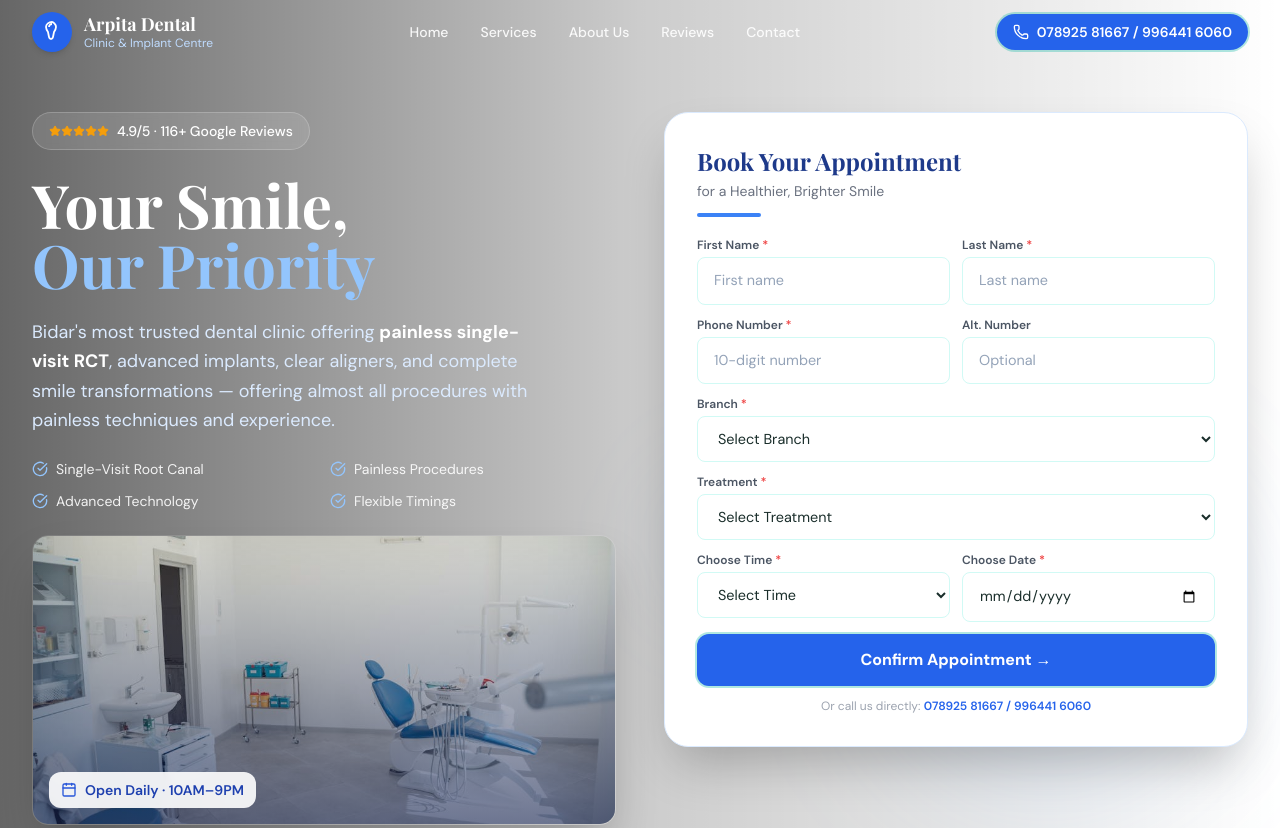
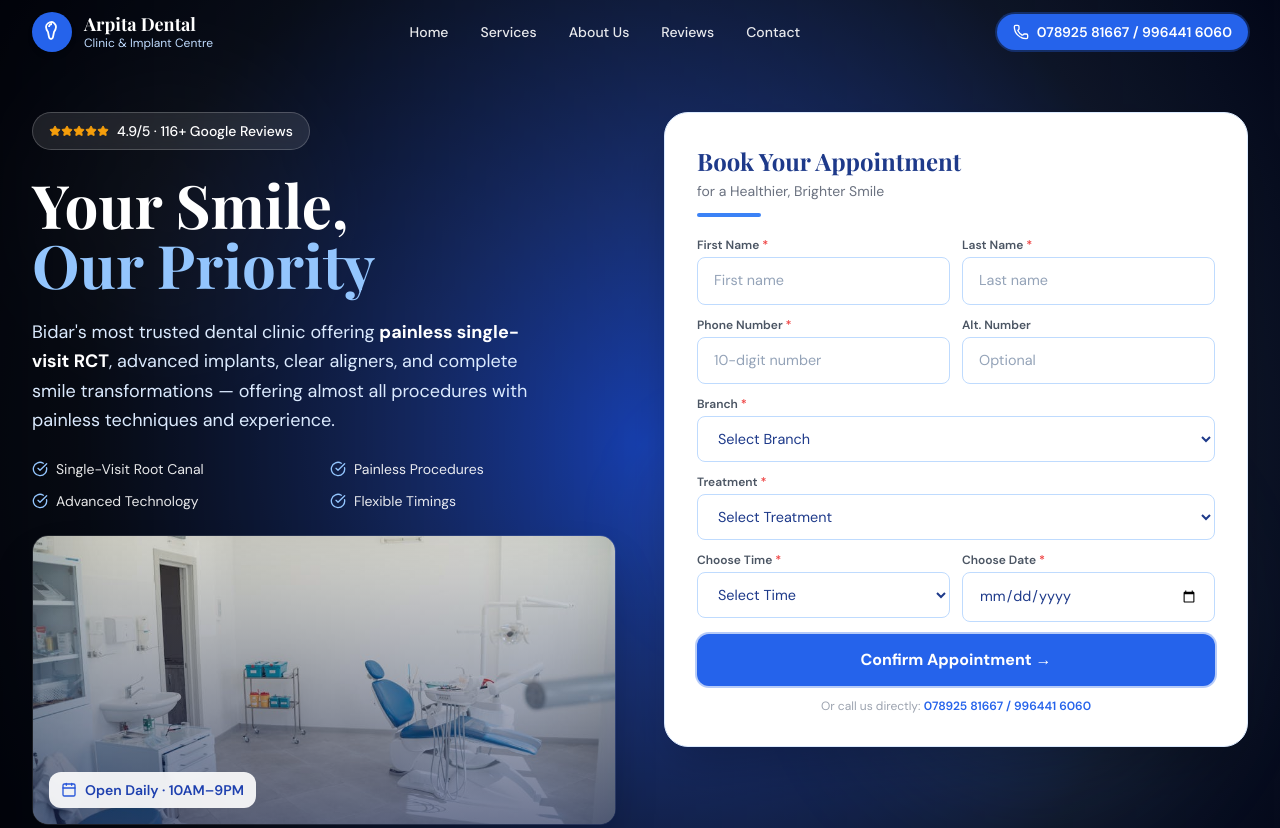
Before and after one commit to saichandra0705/Arpita_Dental_Clinic_-_Implant_Centre, a plain HTML site: page index.html in a window 1280 px wide. Shown: the top 828 px of the page. Drawn offline with nearby package versions, Linux system fonts and the light colour scheme.

Commit message:
Refactor styles for form, navbar, and animations
Updated form styles, navbar hover effects, and added new animations for hero section.

```diff
--- a/styles.css
+++ b/styles.css
@@ -2,32 +2,29 @@
 * { box-sizing: border-box; }
 html { scroll-behavior: smooth; }
 
-/* Custom Utilities that Tailwind CDN doesn't immediately grasp */
+/* Custom Utilities */
 .hero-gradient { background: linear-gradient(135deg, #042f2e 0%, #0d7a72 40%, #14b8a6 100%); }
 
-.card-hover { transition: transform 0.3s ease, box-shadow 0.3s ease; }
-.card-hover:hover { transform: translateY(-6px); box-shadow: 0 20px 40px rgba(13, 122, 114, 0.15); }
-
-/* Form Styles */
+/* --- Form Styles (Color-matched to Blue Theme) --- */
 .form-input {
   width: 100%;
   padding: 0.75rem 1rem;
-  border: 1.5px solid #d1faf5;
+  border: 1.5px solid #bfdbfe; /* Tailwind blue-200 */
   border-radius: 8px;
-  background: rgba(255,255,255,0.95);
-  color: #1a2e2b;
+  background: rgba(255, 255, 255, 0.95);
+  color: #1e3a8a; /* Tailwind blue-900 */
   font-family: 'DM Sans', sans-serif;
   font-size: 0.9rem;
   outline: none;
   transition: border-color 0.2s, box-shadow 0.2s;
 }
 .form-input:focus {
-  border-color: #0d7a72;
-  box-shadow: 0 0 0 3px rgba(13, 122, 114, 0.1);
+  border-color: #2563eb; /* Tailwind blue-600 */
+  box-shadow: 0 0 0 3px rgba(37, 99, 235, 0.1);
 }
 .form-input::placeholder { color: #94a3b8; }
 
-/* Navbar links hover state */
+/* --- Navbar links hover state --- */
 .nav-link { position: relative; }
 .nav-link::after {
   content: '';
@@ -36,25 +33,84 @@
   left: 0;
   width: 0;
   height: 2px;
-  background: #14b8a6;
+  background: #3b82f6; /* Tailwind blue-500 */
   transition: width 0.3s ease;
 }
 .nav-link:hover::after { width: 100%; }
 
-/* Pulse Animation for CTA Buttons */
-@keyframes pulse-teal {
-  0%, 100% { box-shadow: 0 0 0 0 rgba(20, 184, 166, 0.4); }
-  50% { box-shadow: 0 0 0 12px rgba(20, 184, 166, 0); }
+/* --- Pulse Animation for CTA Buttons --- */
+@keyframes pulse-blue {
+  0%, 100% { box-shadow: 0 0 0 0 rgba(37, 99, 235, 0.4); }
+  50% { box-shadow: 0 0 0 12px rgba(37, 99, 235, 0); }
 }
-.pulse-btn { animation: pulse-teal 2.5s infinite; }
+.pulse-btn { animation: pulse-blue 2.5s infinite; }
 
-/* Custom Scroll Reveal Animation (Replaces Framer Motion) */
+/* --- Card Hover Effects --- */
+.card-hover {
+  transition: transform 0.4s ease, box-shadow 0.4s ease, border-color 0.4s ease;
+}
+.card-hover:hover {
+  transform: translateY(-8px);
+  box-shadow: 0 20px 25px -5px rgba(29, 78, 216, 0.1), 0 8px 10px -6px rgba(29, 78, 216, 0.1);
+  border-color: #bfdbfe;
+}
+
+/* --- Scroll Reveal Animation --- */
+/* (Updated to .active to match the JavaScript logic) */
 .scroll-reveal {
   opacity: 0;
-  transform: translateY(30px);
-  transition: all 0.7s ease-out;
+  transform: translateY(40px);
+  transition: all 0.8s cubic-bezier(0.5, 0, 0, 1);
 }
-.scroll-reveal.in-view {
+.scroll-reveal.active {
   opacity: 1;
   transform: translateY(0);
 }
+
+/* =========================================
+   NEW: HERO SECTION ANIMATIONS & EFFECTS
+   ========================================= */
+
+/* --- Interactive Mouse Tracking Gradient --- */
+.interactive-hero-bg {
+  /* Default dark blue fallback */
+  background-color: #020617;
+  /* The radial gradient centers on the --x and --y variables controlled by JS */
+  background-image: radial-gradient(
+    circle 800px at var(--mouse-x, 50%) var(--mouse-y, 50%),
+    #1d4ed8 0%,     /* Bright blue center */
+    #1e3a8a 30%,    /* Mid blue */
+    #0f172a 70%,    /* Dark navy */
+    #020617 100%    /* Almost black edge */
+  );
+  transition: background-image 0.4s ease-out;
+}
+
+/* --- Floating Orbs Animation --- */
+@keyframes blob {
+  0% { transform: translate(0px, 0px) scale(1); }
+  33% { transform: translate(30px, -50px) scale(1.1); }
+  66% { transform: translate(-20px, 20px) scale(0.9); }
+  100% { transform: translate(0px, 0px) scale(1); }
+}
+
+.animate-blob {
+  animation: blob 7s infinite;
+}
+
+.animation-delay-2000 {
+  animation-delay: 2s;
+}
+
+.animation-delay-4000 {
+  animation-delay: 4s;
+}
+
+/* --- Subtitle Fade-in --- */
+@keyframes fadeInText {
+  0% { opacity: 0; transform: translateY(10px); }
+  100% { opacity: 1; transform: translateY(0); }
+}
+.fade-in-text {
+  animation: fadeInText 1.5s ease-out forwards;
+}
```
